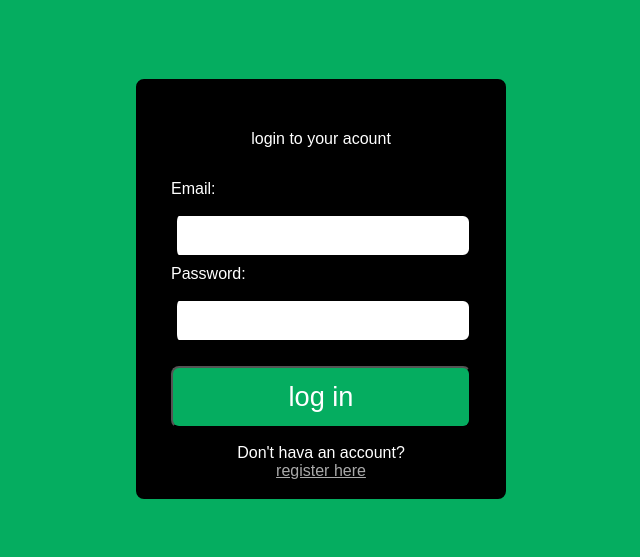
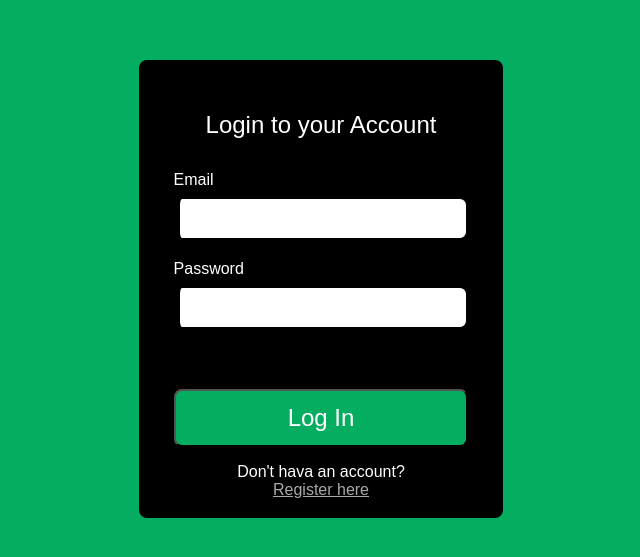
Before and after one commit to shyamtawli/dolla-responsive-website, a React (Create React App) app: page /signin in a window 1280 px wide. Shown: the part 111-668 px from the top of the page, without its empty margins (319-959 px from the left). Built offline with nearby package versions, Linux system fonts and the light colour scheme; a web font is replaced by a local one.

Commit message:
sign in page added

```diff
--- a/public/index.html
+++ b/public/index.html
@@ -27,7 +27,7 @@
     <link rel="preconnect" href="https://fonts.googleapis.com">
 <link rel="preconnect" href="https://fonts.gstatic.com" crossorigin>
 <link href="https://fonts.googleapis.com/css2?family=Encode+Sans+Expanded:wght@400;700&display=swap" rel="stylesheet">
-    <title>React App</title>
+    <title>dolla Website</title>
   </head>
   <body>
     <noscript>You need to enable JavaScript to run this app.</noscript>
--- a/src/App.css
+++ b/src/App.css
@@ -15,6 +15,7 @@
 
 }
 .headOfLogin{
+  font-size: 1.5rem;
   padding: 1rem;
   margin:1rem ;
 }
@@ -35,21 +36,20 @@
 
 .label{
   font-size: 1rem;
-  margin-bottom: 1rem;
+  margin-bottom: 0.5rem;
   text-align: left;
 }
 .text-input {
 
   padding: 8px 4px;
-  width: 300px;
+  width: 100%px;
   border-style: solid;
   border-color: black;
   border-width: 2px;
-
   font-size: 20px;
   border-radius: .5rem;
   transition-duration: 200ms;
-  margin-bottom: 8px;
+  margin-bottom: 20px;
   border-left-width: 6px;
 }
 .text-input:focus {
@@ -60,10 +60,10 @@
   color: darkgray;
 }
 .btn {
-  margin-top: 1rem;
+  margin-top: 2.5rem;
   display: inline-block;
   padding: .8rem 3rem;
-  font-size: 1.7rem;
+  font-size: 1.5rem;
   color: #fff;
   background: #05ad60;
   border-radius: .5rem;
--- a/src/pages/signin.js
+++ b/src/pages/signin.js
@@ -1,6 +1,4 @@
-
 import React, {useState} from "react";
-import {NavLogo} from "../components/Navbar/NavbarElements";
 
 const Signin = () => {
     const [email,setEmail]= useState("");
@@ -9,6 +7,13 @@ const Signin = () => {
         e.preventDefault();
         console.log(email);
     }
+
+    const handleemail = (e) =>{
+      setEmail(e.target.value);
+    }
+    const handlepass = (e) =>{
+      setPassword(e.target.value);
+    }
   return (
 
     <div className={"register-form"}>
@@ -16,13 +21,14 @@ const Signin = () => {
     <form className={"form-container"} onSubmit={handleSubmit}>
 
 
-        <label className={"headOfLogin"}>login to your acount</label>
-        <label className={"label"} for="email">Email:</label>
-        <input className={"text-input"} value={email} type={"email"} id = "Email"  name="email"/>
-        <label className={"label"} htmlFor="password">Password:</label>
-        <input className={"text-input"} value={password} type={"password"} id="password"  name="password"/>
-        <button className={"btn"} type={"submit"}> log in</button>
-        <div>Don't hava an account?</div> <a className={"a1"} href="https://somthing.com">register here</a>
+        <label className={"headOfLogin"}>Login to your Account</label>
+        <label className={"label"} for="email">Email</label>
+        <input className={"text-input"} onChange={handleemail} value={email} type={"email"} id = "Email"  name="email"/>
+        <label className={"label"}>Password</label>
+        <input className={"text-input"} onChange={handlepass} value={password} type={"password"} id="password"  name="password"/>
+        <button className={"btn"} type={"submit"}> Log In</button>
+        <div>Don't hava an account?</div>
+        <a className={"a1"} href="https://somthing.com">Register here</a>
     </form>
 
     </div>
```
